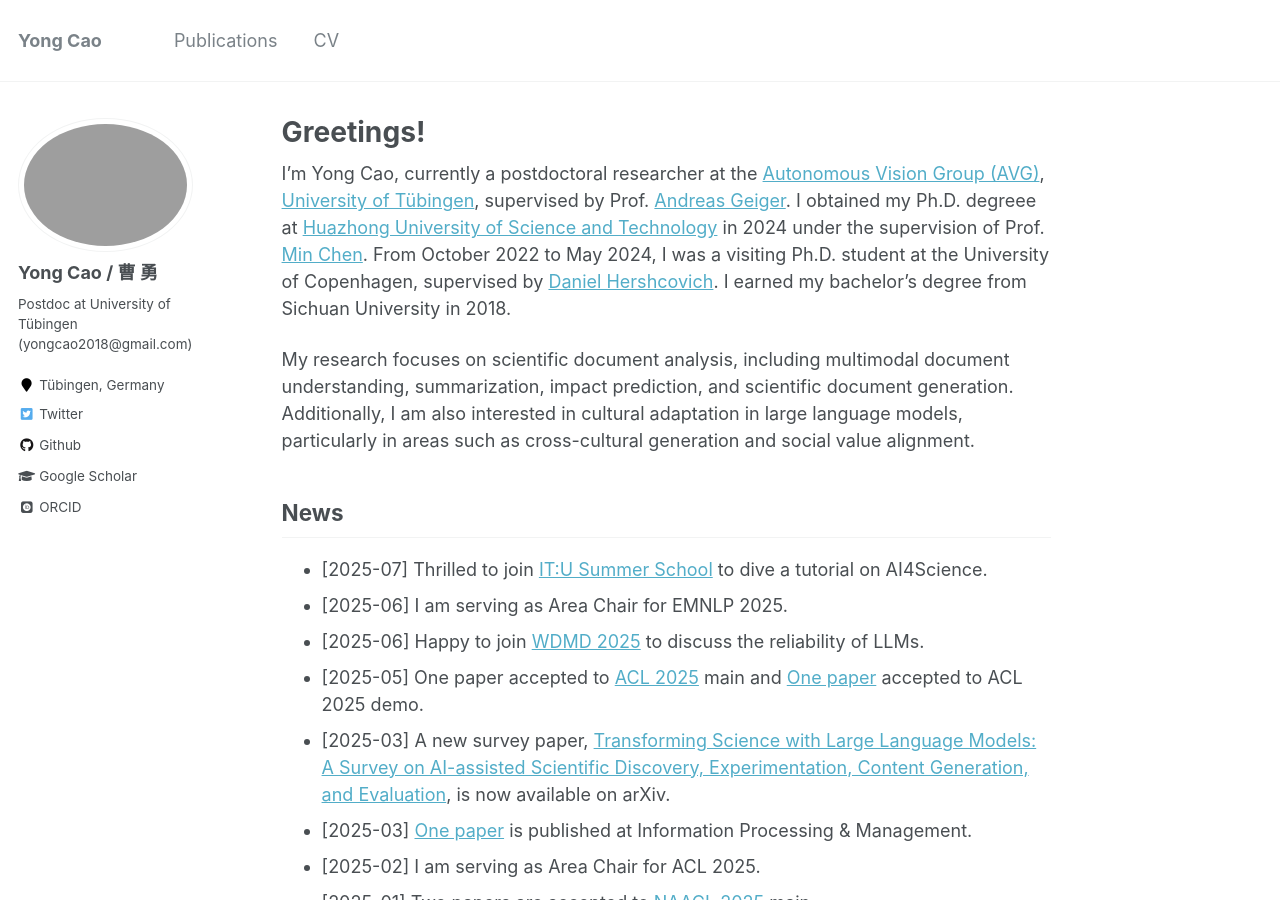
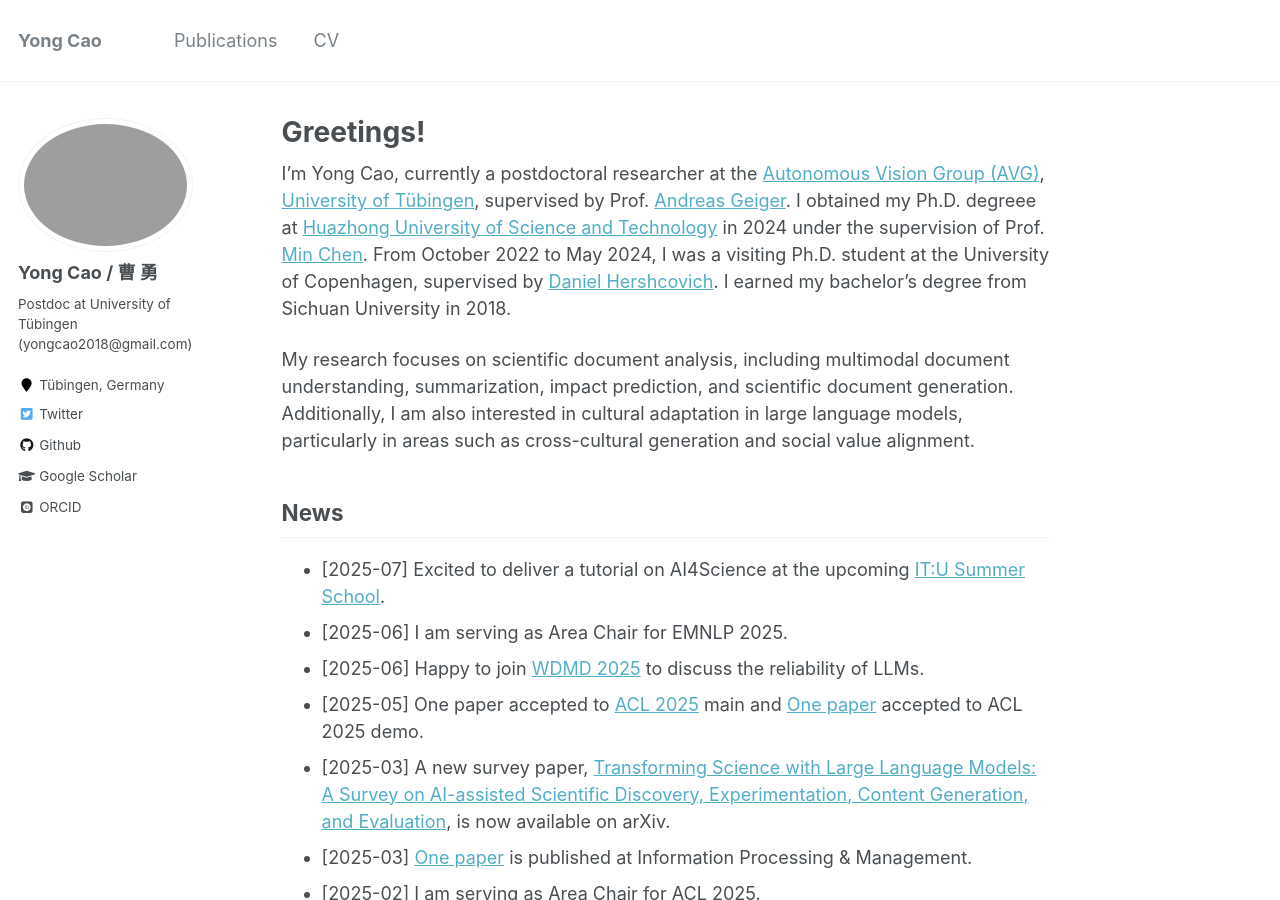
Before and after one commit to yongcaoplus/yongcaoplus.github.io, a Jekyll site: the page built from _pages/about.md, in a window 1280 px wide and 900 px high. Built offline with Jekyll 4.4.1, drawn with Linux system fonts in a browser that asks for light colours; some web fonts are replaced.

```diff
--- a/_pages/about.md
+++ b/_pages/about.md
@@ -13,7 +13,7 @@
 
 News
 ------
-* [2025-07] Thrilled to join [IT:U Summer School](https://it-u.at/en/itu-summer-school-2025-on-nlp/) to dive a tutorial on AI4Science.
+* [2025-07] Excited to deliver a tutorial on AI4Science at the upcoming [IT:U Summer School](https://it-u.at/en/itu-summer-school-2025-on-nlp/).
 * [2025-06] I am serving as Area Chair for EMNLP 2025.
 * [2025-06] Happy to join [WDMD 2025](https://wdmd-main.github.io/#/program) to discuss the reliability of LLMs.
 * [2025-05] One paper accepted to [ACL 2025](https://arxiv.org/abs/2407.03884) main and [One paper](https://arxiv.org/abs/2504.08385) accepted to ACL 2025 demo.
```
